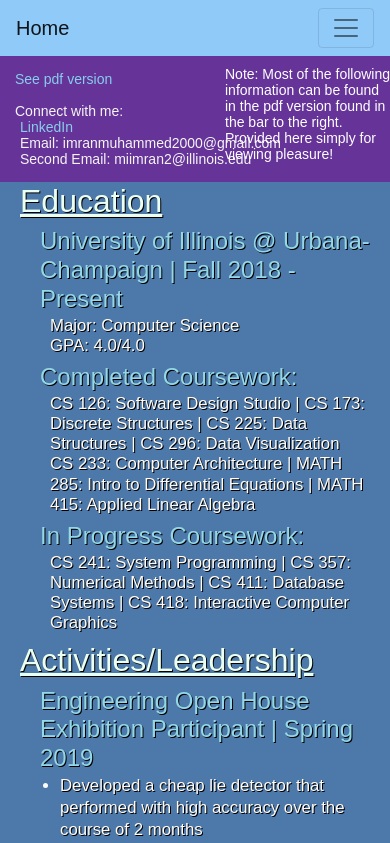
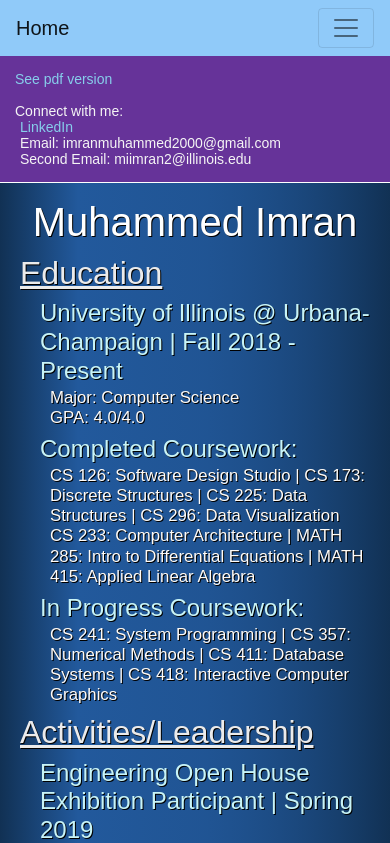
Before and after one commit to MohiTheFish/about-me-v1, a React (Create React App) app: page /resume in a window 390 px wide. Shown: the top 843 px of the page. Built offline with nearby package versions, Linux system fonts and the light colour scheme.

Commit message:
Carousel has left + right transitions. Resume has name

```diff
--- a/src/Accomplishments.css
+++ b/src/Accomplishments.css
@@ -1,7 +1,8 @@
 div.accomplishments-page-wrapper {
-  background-color: rgb(76, 120, 170);
+  /* background-color: rgb(17, 49, 84); */
+  background-image: linear-gradient(to right, rgb(17, 49, 84) 0%, rgb(34, 89, 156)20%,80%, rgb(17,49,84) 100%);
+  background-repeat: no-repeat;
   position: relative;
-  /* padding-bottom: 10px; */
 }
 
 #resume-note {
@@ -24,6 +25,11 @@ div.quick-info {
   border-radius: 15px;
   padding: 15px;
   margin-left: 20px;
+
+  border: 1px solid white;
+
+
+  word-wrap: break-word;
 }
 
 div.quick-info > ul {
@@ -54,12 +60,20 @@ ul.quick-info-inner li {
 
 /* ------------------------------------------------------------------------------------------ */
 
-
 div.resume-info {
   min-height: 400px;
   padding: 10px 20px 20px 20px;
-  color: #eafff0;
+  color: #ebebeb;
   margin-top: 0px;
+  margin-left: 12%;
+  margin-right: 12%;
+  text-shadow: 1px 1px black;
+}
+
+
+div.name {
+  color: white;
+  text-align: center;
 }
 
 /*Revert to using direct child, >, if things start falling apart */
@@ -70,15 +84,13 @@ div.resume-info div {
 div.resume-info div h2 {
   margin-bottom: 0px;
   text-decoration: underline;
-  text-shadow: 1px 1px black;
 }
 
 div.resume-info div h4 {
   margin-top: 7px;
   padding-left: 20px;
   margin-bottom: 2px;
-  color: rgb(148, 215, 231);
-  text-shadow: 1px 1px black;
+  color: rgb(200, 244, 247);
 }
 
 div.resume-info div p {
@@ -87,7 +99,6 @@ div.resume-info div p {
   padding-left: 30px;
   margin-bottom: 0px;
   color: rgb(255, 251, 246);
-  text-shadow: 1px 1px black;
 }
 
 div.resume-info ul {
@@ -106,12 +117,12 @@ div.resume-info ul li{
 
 div.resume-info li a:link, div.resume-info li a:visited {
   text-decoration-line: underline;
-  color: #c7c7d6;
+  color: #9898cf;
 }
 
 div.resume-info li a:hover, div.resume-info li a:active {
   text-decoration-line: underline;
-  color: #a2b7d6;
+  color: #a1b9ff;
 }
 #achievements-skills-info {
   margin-bottom: 0px;
@@ -133,6 +144,19 @@ div.resume-info li a:hover, div.resume-info li a:active {
 
 @media screen and (max-width:768px){
 
+  div.quick-info {
+    border-radius:0px;
+    border-top: none;
+    border-left: none;
+    border-right: none;
+    width: 100%;
+    height: 100%;
+    padding: 15px;
+    margin: 0px;
+    margin-bottom: 15px;
+    float: left;
+
+  }
   #resume-note {
     position: absolute;
     top: 0px;
@@ -141,14 +165,17 @@ div.resume-info li a:hover, div.resume-info li a:active {
   div.resume-info {
     padding-right: 20px;
     padding-left: 20px;
+    margin-left: 0px;
+    margin-right: 0px;
   }
-  div.quick-info {
-    border-radius:0px;
+
+  #achievements-info{
+    float:none;
     width: 100%;
-    height: 100%;
-    padding: 15px;
-    margin: 0px;
-    float: left;
+  }
+  #skills-info{
+    float: none;
+    width: 100%;
   }
 
 
--- a/src/Accomplishments.js
+++ b/src/Accomplishments.js
@@ -1,5 +1,6 @@
 import React from 'react';
 import './Accomplishments.css'
+
 function Accomplishments() {
   return (
     <div className="accomplishments-page-wrapper">
@@ -14,8 +15,10 @@ function Accomplishments() {
           </ul>
         </ul>
       </div>
-      <p id="resume-note">Note: Most of the following information can be found in the pdf version found in the bar to the right. Provided here simply for viewing pleasure!</p>
       <div className = "resume-info">
+        <div className = "name">
+          <h1>Muhammed Imran</h1>
+        </div>
         <div id = "basic-info">
           <h2>Education</h2>
           <h4>University of Illinois @ Urbana-Champaign | Fall 2018 - Present</h4>
--- a/src/App.css
+++ b/src/App.css
@@ -1,3 +1,27 @@
+:root {
+  --scroll-border : #6b5858;
+}
+
+::-webkit-scrollbar {
+  width: 10px;
+}
+::-webkit-scrollbar-track {
+  background: #cdcde0;
+  border-left: 1px solid var(--scroll-border);
+  border-right: 1px solid var(--scroll-border);
+}
+::-webkit-scrollbar-thumb {
+  background: rgb(35, 95, 163);
+  border-left: 1px solid var(--scroll-border);
+  border-right: 1px solid var(--scroll-border);
+}
+::-webkit-scrollbar-thumb:hover {
+  background: rgb(43, 72, 102);
+  border-left: 1px solid var(--scroll-border);
+  border-right: 1px solid var(--scroll-border);
+}
+
+
 body {
   font: 14px "Century Gothic", Futura, sans-serif;
   margin-left: 0px;
--- a/src/MainPage.css
+++ b/src/MainPage.css
@@ -1,3 +1,9 @@
+:root{
+  --transition-time: .5s;
+  --arrow-padding: 20px;
+  --arrow-pos: 5px;
+}
+
 /*--------------------------------------------------------------------------------------------------------*/
 div.tiles {
   height: 600px;
@@ -5,6 +11,8 @@ div.tiles {
   padding: 0px;
 
   overflow: hidden;
+
+  border-bottom: 2px solid black;
 }
 
 div.tiles img {
@@ -81,13 +89,10 @@ div.name-tile > p.subText {
 }
 /*----------------------------------------------------------------------------------------------------*/
 div.school-tile {
-  background-color: rgb(73, 42, 85);
+  background-color: rgb(94, 68, 104);
 
   margin: 0px;
   padding: 0px;
-
-  border-style: solid;
-  border-width: 2px;
 
   overflow: hidden;
 }
@@ -98,7 +103,8 @@ div.school-tile p {
   opacity: 0;
   text-align: center;
   max-width: 100%;
-  padding-top: 225px;
+  max-height: 600px;
+  padding-top: 10%;
 
   margin-left: 20px;
   margin-right: 20px;
@@ -137,72 +143,181 @@ div.hobbies-tile {
   table-layout: fixed;
   width: 100%;
   max-height: 600px;
+  overflow: hidden;
 }
 
-div.hobbies-tile > * {
-  margin: 0px;
-  padding: 0px;
-}
 
 div.hobbies-tile p {
   margin: 0px;
   padding: 0px;
 }
 
-
-#hobbies-message-left {
+.carousel-message {
   width: 100%;
   display: table-cell;
-  background-color: purple;
+  background-color: rgb(37, 111, 221);
   max-height: 600px;
+  padding: 10px;
 }
+#hobbies-message-left {
+
+}
+#hobbies-message-right {
+
+}
+
+
+#middle-cell {
+  width: 90%;
+}
+
+
+
 .carousel-wrapper, #hobbies-carousel {
-  width: 800px;
+  width: 900px;
   display: table-cell;
-  background-color: green;
   max-height: 600px;
   position: relative;
   margin: 0px;
   padding: 0px;
-}
-.carousel-image {
-  width: 800px;
-  position: absolute;
-}
-#hobbies-message-right {
-  width: 100%;
-  display: table-cell;
-  background-color: orange;
-  max-height: 600px;
+
+  border-left: 1px solid black;
+  border-right: 1px solid black;
+
+  background-repeat: no-repeat;
+  background-size: 100% 100%;
+  overflow: hidden;
+
 }
 
+.carousel-wrapper img{
+  height: 600px;
+  position: absolute;
+  width: 100%;
 
+  animation-delay: 0s;
+  animation-timing-function: ease-in-out;
+  animation-duration: .5s;
+  animation-iteration-count: 1;
+  animation-fill-mode: forwards;
+}
+.carousel-wrapper img.start{
+  animation-name:none;
+}
+.carousel-wrapper img.active-left{
+  animation-name: slide-in-left;
+}
+.carousel-wrapper img.active-right{
+  animation-name: slide-in-right;
+}
+.carousel-wrapper img.inactive-left{
+  animation-name: slide-out-left;
+}
+.carousel-wrapper img.inactive-right{
+  animation-name: slide-out-right;
+}
+
+@keyframes slide-in-left {
+  0% {
+    transform: translateX(-100%);
+  }
+  100% {
+    transform: translateX(0%);
+  }
+}
+@keyframes slide-in-right {
+  0% {
+    transform: translateX(100%);
+  }
+  100% {
+    transform: translateX(0%);
+  }
+}
+@keyframes slide-out-left {
+  0% {
+    transform: translateX(0%);
+  }
+  100% {
+    transform: translateX(100%);
+  }
+}
+@keyframes slide-out-right {
+  0% {
+    transform: translateX(0%);
+  }
+  100% {
+    transform: translateX(-100%);
+  }
+}
 div.arrow-wrapper {
+  box-sizing: content-box;
   position: absolute;
-  top:50%;
+  padding-left: var(--arrow-padding);
+  padding-right: var(--arrow-padding);
+  width: 60px;
+  height: 100%;
+  cursor: pointer;
   user-select: none;
   -moz-user-select: none;
   -ms-user-select: none;
   -webkit-user-select: none;
 
+  z-index: 1;
+  transition: var(--transition-time);
+  background-repeat: no-repeat;
+}
+
+.arrow-wrapper:hover {
+  background-color: rgb(0,0,0,.5);
 }
 
 #right-arrow-wrapper {
-  right: 10px;
+  right: 0px;
+  float: right;
+  border-top-left-radius: 100%;
+  border-bottom-left-radius: 100%;
+}
+#right-arrow-wrapper:hover {
+  /*parabolic shape*/
+  /* background-image: radial-gradient(ellipse 110% 56% at 100% 50%,  rgb(0,0,0,.5) 89%, transparent 90%); */
+  transition: var(--transition-time);
 }
 #left-arrow-wrapper {
-  left: 10px;
+  left: 0px;
+  float: left;
+  border-top-right-radius: 50%;
+  border-bottom-right-radius: 50%;
 }
+#left-arrow-wrapper:hover {
+  /*parabolic shape. */
+  /* background-image: radial-gradient(ellipse 110% 56% at 00% 50%, rgb(0,0,0,.5) 89%, transparent  90%); */
+}
+
 .arrow-link {
-  background-color: red;
+  position: absolute;
+  top: 47%;
+  background-color: white;
+  color: black;
   cursor: pointer;
   font-size: 40px;
-  border-radius: 24px;
+  border-radius: 50%;
+  opacity: 1;
+  transition: var(--transition-time);
 }
 
-.arrow-link:hover{
-  color: green;
+div.arrow-wrapper:hover .arrow-link{
+  background-color:  rgb(0,0,0,0);
+  color: white;
+  opacity: 1;
+  transition: var(--transition-time);
 }
+#left-arrow {
+  left: calc(var(--arrow-padding) + var(--arrow-pos));
+}
+#right-arrow {
+  right: calc(var(--arrow-padding) + var(--arrow-pos));
+}
+
 
 @keyframes appearText-hobbies-tile {
   0% {
@@ -219,7 +334,7 @@ div.arrow-wrapper {
 /*----------------------------------------------------------------------------------------------------*/
 
 
-@media screen and (max-width:768px){
+@media screen and (max-width: 768px){
   div.tiles {
     height: 500px;
   }
@@ -233,6 +348,8 @@ div.arrow-wrapper {
     height: 120px;
     margin: 0px;
     padding: 0px;
+    position: absolute;
+    top: 10%;
 
   }
 
@@ -240,11 +357,13 @@ div.arrow-wrapper {
     text-align: center;
     font-size: 2.5em;
     opacity: 0;
-
     width: 95%;
     height: 50px;
     margin: 0px;
     padding: 0px;
+
+    position: absolute;
+    top: 50%;
 
   }
 
--- a/src/MainPage.js
+++ b/src/MainPage.js
@@ -14,8 +14,8 @@ class TitleName extends React.Component{
   render() {
     return (
       <div className = "tiles name-tile">
-        <p className="titleText">Hello.<br/>I'm Muhammed Imran</p>
-        <div style = {{display: (this.props.screenWidth <= 490 ? "block" : "none")}}> <br/> <br/></div>
+        <p className = "titleText">Hello.<br/>I'm Muhammed Imran</p>
+        <div style = {{display: (this.props.screenWidth <= 490 ? "none" : "none")}}> <br/>  <br/></div>
         <p className="subText">But some people call me MohiTheFish.</p>
       </div>
     )
@@ -42,71 +42,120 @@ class SchoolTile extends React.Component {
 class HobbiesTile extends React.Component {
   constructor(props){
     super(props);
+  }
+
+  render() {
+    return (
+      <div className = "tiles hobbies-tile">
+        <div id = "hobbies-message-left" className = "carousel-message">
+          <p>Some things I enjoy doing include: </p>
+        </div>
+        {/* <div className="carousel-wrapper">
+          <table style = {{background: `url(${this.myImages[this.state.currentSlide]})`}}>
+            <tr>
+              <td className = "arrow-wrapper" id="left-arrow-wrapper" onClick = {this.prevSlide}><i className="material-icons-round arrow-link">arrow_back</i></td>
+              <td id="middle-cell"><div style = {{height: "600px"}}/></td>
+              <td className = "arrow-wrapper" id="right-arrow-wrapper" onClick = {this.nextSlide}><i className="material-icons-round arrow-link">arrow_forward</i></td>
+            </tr>
+          </table>
+        </div> */}
+        <MyCarousel/>
+        <div id = "hobbies-message-right" className = "carousel-message">
+          <p>nonsenseOSIFJSIJE FKSFLKSJKFUJSNFLKAEFKJAKENFLKAJENFAN ;EFKNAJEFBAHEFKAJBHEFLHEFAJHUEFLAJUHKE,NFLKAEFJAHKEGAFEKUAWEFJKAEFBJKEYFG</p>
+        </div>
+      </div>
+    )
+  }
+}
+
+
+class MyCarousel extends React.Component {
+  constructor(props){
+    super(props);
 
     this.state = {
+      justLoaded: true,
       currentSlide: 0,
       numImages: 2,
     }
     this.nextSlide = this.nextSlide.bind(this);
     this.prevSlide = this.prevSlide.bind(this);
   }
-
   myImages = [
     zelda, league
   ];
+
+  myCaptions = [
+
+  ];
   nextSlide() {
     console.log("next called");
+
+    var newState = {
+      justLoaded: false,
+      leftPressed: false
+    };
     var slide = this.state.currentSlide + 1;
     if(slide === this.state.numImages){
-      this.setState({
-        currentSlide: 0,
-      })
+      newState.currentSlide = 0;
     }
     else{
-      this.setState({
-        currentSlide: slide,
-      })
+      newState.currentSlide = slide;
     }
+    this.setState(newState);
   }
 
   prevSlide() {
     console.log("prev called");
+
+    var newState = {
+      justLoaded: false,
+      leftPressed: true
+    };
     var slide = this.state.currentSlide - 1;
     if(slide < 0){
-      this.setState({
-        currentSlide: this.state.numImages - 1,
-      })
+      newState.currentSlide = this.state.numImages - 1;
     }
+
     else{
-      this.setState({
-        currentSlide: slide,
-      })
+      newState.currentSlide = slide;
     }
+    this.setState(newState);
   }
 
   render() {
     return (
-      <div className = "tiles hobbies-tile">
-        <div id = "hobbies-message-left">
-        </div>
-        <div className = "carousel-wrapper" id="hobbies-carousel">
-          <img className="carousel-image" src = {this.myImages[this.state.currentSlide]}/>
-          <div className = "arrow-wrapper"  id="right-arrow-wrapper" onClick = {this.nextSlide}>
-            <i className="material-icons-round arrow-link">arrow_forward</i>
-          </div>
-          <div className = "arrow-wrapper"  id="left-arrow-wrapper" onClick = {this.prevSlide}>
-            <i className="material-icons-round arrow-link">arrow_back</i>
-          </div>
+      // style = {{backgroundImage: `url(${this.myImages[this.state.currentSlide]})`}}
+      <div  className = "carousel-wrapper" id="hobbies-carousel">
+          <div className = "arrow-wrapper"  id="left-arrow-wrapper" onClick = {this.prevSlide}><i className="material-icons-round arrow-link" id="left-arrow">arrow_back</i></div>
+          <div className = "arrow-wrapper"  id="right-arrow-wrapper" onClick = {this.nextSlide}><i className="material-icons-round arrow-link" id="right-arrow">arrow_forward</i></div>
           <div className = "clear-float"/>
-        </div>
-        <div id = "hobbies-message-right">
-          <p>nonsenseOSIFJSIJEFKSFLKSJKFUJSNFLKAEFKJAKENFLKAJENFAN;EFKNAJEFBAHEFKAJBHEFLHEFAJHUEFLAJUHKE,NFLKAEFJAHKEGAFEKUAWEFJKAEFBJKEYFG</p>
-        </div>
+          {
+            (this.state.justLoaded) ?
+            this.myImages.map((value,index) => (
+              <img
+              key = {index}
+              src = {value}
+              style = {{display: (index === 0) ? "inline" : "none"}}/>
+            ))  :
+            (
+            this.myImages.map((value, index) => (
+              <img
+              key = {index}
+              src = {value}
+              className = {
+                (this.state.justLoaded) ? "" :
+                ((index === this.state.currentSlide) ?
+                (this.state.leftPressed ? "active-left": "active-right") :
+                (this.state.leftPressed ? "inactive-left" : "inactive-right"))}/>
+            ))
+            )
+          }
+
       </div>
     )
   }
 }
-
 
 class MainPage extends React.Component{ //Bundle all of these components to make routing easier
   constructor(props){
@@ -132,7 +181,7 @@ class MainPage extends React.Component{ //Bundle all of these components to make
   }
 
   componentWillUnmount(){
-    window.removeEventListener('resize', this.updateWidth)
+    window.removeEventListener('resize', this.updateWidth);
   }
 
   constants = {
@@ -146,6 +195,7 @@ class MainPage extends React.Component{ //Bundle all of these components to make
 
   updateHeight(){
     var scrollY = window.scrollY;
+    console.log(scrollY);
 
     var newState = {
       scrolly: window.scrollY,
```
